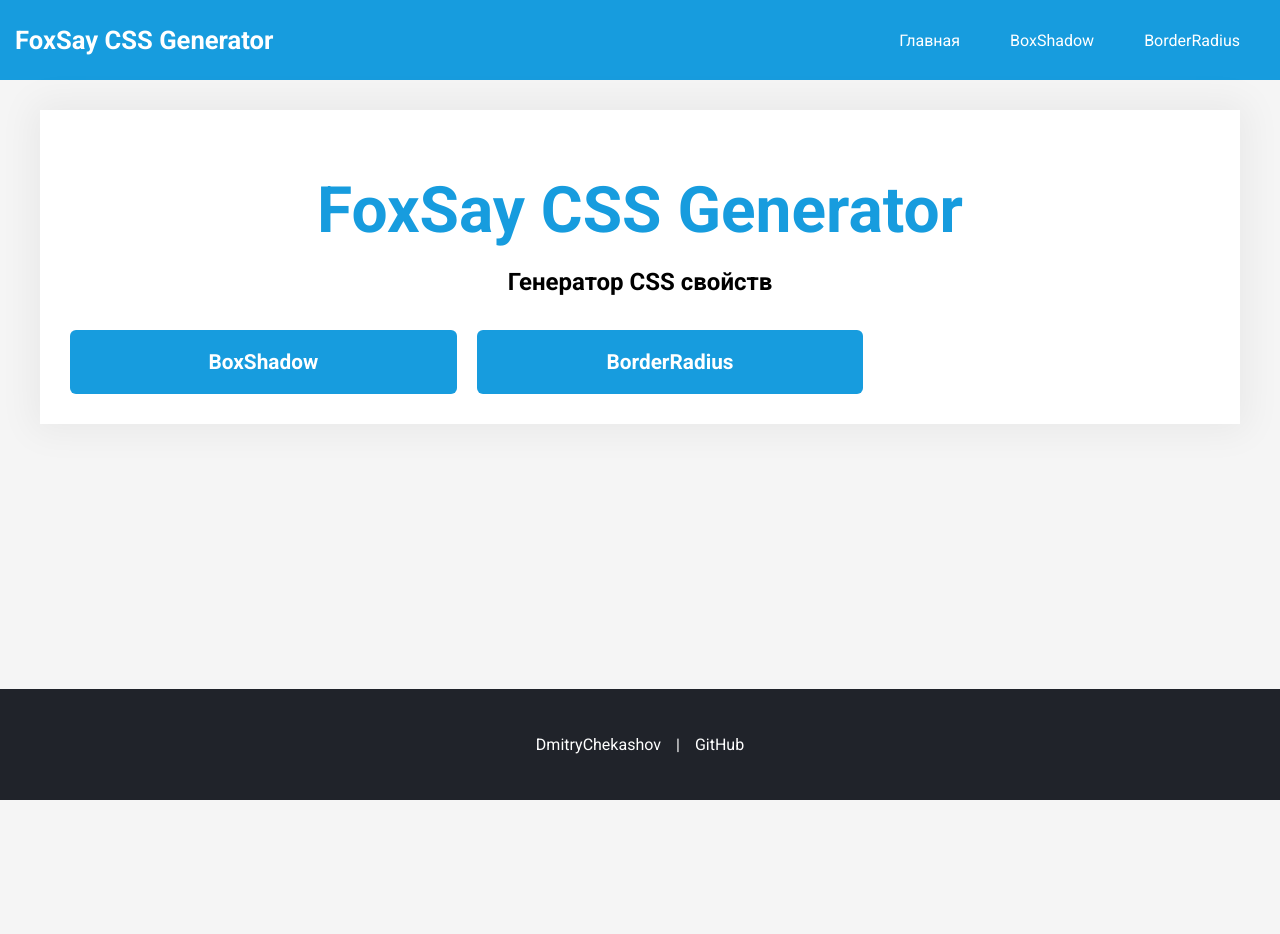
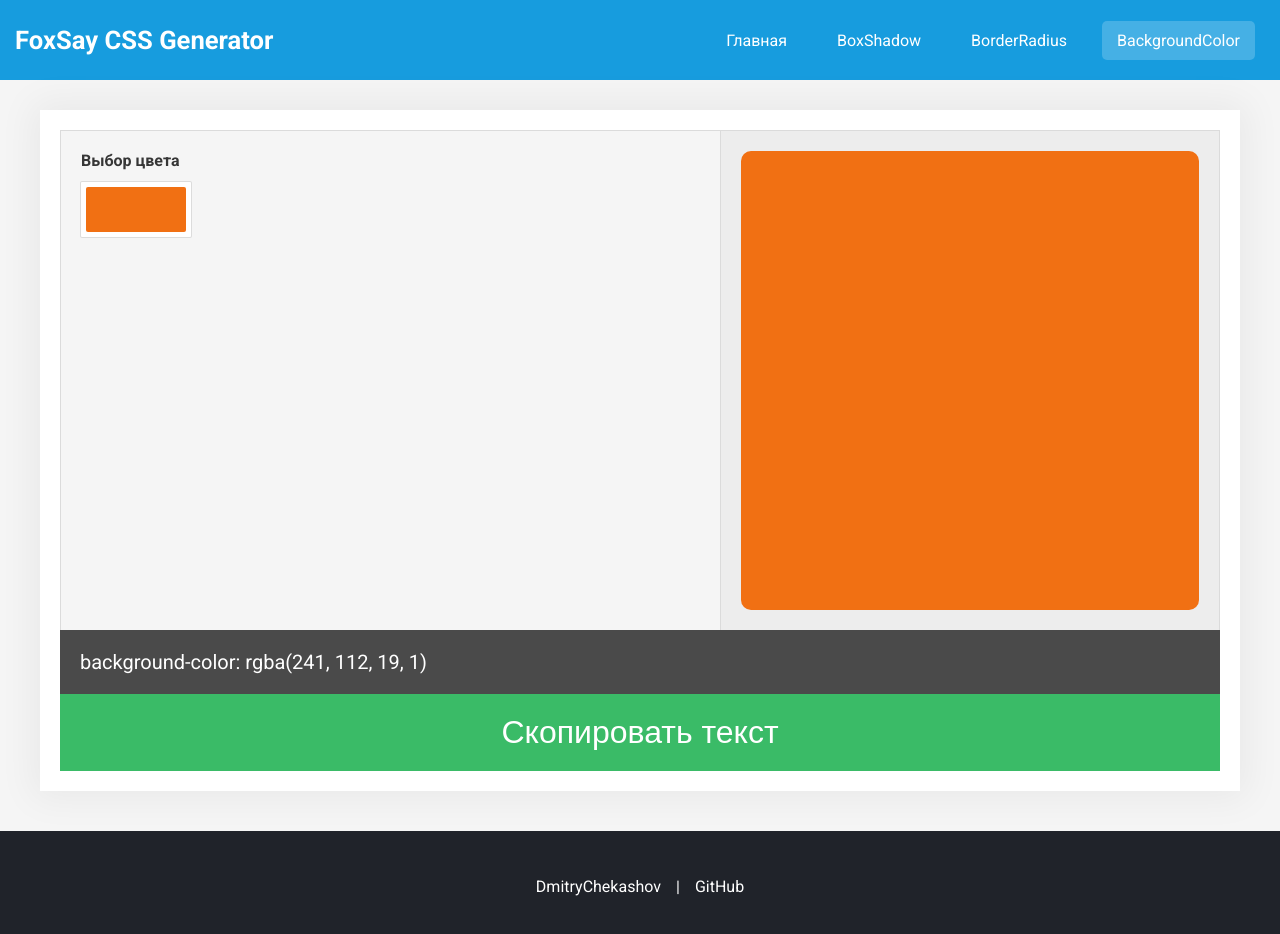
Before and after one commit to DimaChekashov/foxsay-css-generator, a React (Create React App) app: page /background-color in a window 1280 px wide. Shown: the top 934 px of the page. Before the commit the page ends 800 px from the top, so only its background shows below. Built offline with nearby package versions, Linux system fonts and the light colour scheme.

Commit message:
add background-color page

```diff
--- a/package.json
+++ b/package.json
@@ -8,9 +8,11 @@
     "@testing-library/user-event": "^12.8.1",
     "node-sass": "^5.0.0",
     "react": "^17.0.1",
+    "react-color": "^2.19.3",
     "react-dom": "^17.0.1",
     "react-router-dom": "^5.2.0",
     "react-scripts": "4.0.3",
+    "reactcss": "^1.2.3",
     "web-vitals": "^1.1.0"
   },
   "scripts": {
--- a/src/app/App.js
+++ b/src/app/App.js
@@ -2,10 +2,13 @@ import React from "react";
 import "./App.css";
 import HeaderApp from "../component/HeaderApp/HeaderApp.jsx";
 import Footer from "../component/Footer/Footer.jsx";
+
+import { Route, Switch } from "react-router-dom";
+
 import MainPage from "../pages/MainPage/MainPage";
 import BorderRadius from "../pages/BorderRadius/BorderRadius";
 import BoxShadow from "../pages/BoxShadow/BoxShadow";
-import { Route, Switch } from "react-router-dom";
+import BackgroundColor from "../pages/BackgroundColor/BackgroundColor";
 
 function App() {
     return (
@@ -14,6 +17,9 @@ function App() {
             <div className="container">
                 <div className="wrapper">
                     <Switch>
+                        <Route path="/background-color">
+                            <BackgroundColor />
+                        </Route>
                         <Route path="/border-radius">
                             <BorderRadius />
                         </Route>
--- a/src/component/HeaderApp/HeaderApp.jsx
+++ b/src/component/HeaderApp/HeaderApp.jsx
@@ -35,6 +35,15 @@ function HeaderApp() {
                         BorderRadius
                     </NavLink>
                 </li>
+                <li>
+                    <NavLink
+                        className="navbar-link"
+                        activeClassName="active-link"
+                        to="/background-color"
+                    >
+                        BackgroundColor
+                    </NavLink>
+                </li>
             </ul>
         </header>
     );
--- a/src/component/Navigation/Navigation.jsx
+++ b/src/component/Navigation/Navigation.jsx
@@ -14,6 +14,10 @@ function Navigation() {
                 className="navigation-btn"
                 to="/border-radius"
             >BorderRadius</NavLink>
+            <NavLink
+                className="navigation-btn"
+                to="/background-color"
+            >BackgroundColor</NavLink>
         </div>
     );
 }
--- a/src/component/Navigation/Navigation.scss
+++ b/src/component/Navigation/Navigation.scss
@@ -13,7 +13,7 @@
     height: 100%;
     padding: 20px;
     margin: 10px;
-    width: 33.3333333333%;
+    width: calc(33.3333333333% - 20px);
     text-decoration: none;
     font-weight: 700;
     font-size: 1.3rem;
--- a/src/index.css
+++ b/src/index.css
@@ -11,30 +11,47 @@ body {
 }
 
 .generator {
-    width: 800px;
+    width: 100%;
     padding: 20px;
-    border: 1px solid #000000;
+    border: 1px solid #dbdbdb;
     display: flex;
     justify-content: center;
-    margin: 45px auto 0 auto;
+    margin: 0px auto 0 auto;
+    background-color: #f5f5f5;
+    border-bottom: 0;
 }
 
 .generator__inputs {
-    width: 200px;
+    width: 100%;
+    margin-right: 20px;
 }
 
 .input-group {
     margin-bottom: 15px;
 }
 
+.input-group h4 {
+    color: #363636;
+    font-size: 1rem;
+    margin: 0 0 12px 0;
+}
+
 .input-group__input {
     outline: none;
+    color: #363636;
+    width: 100%;
+    padding: 10px;
+    border-radius: 5px;
+    border: 1px solid #b5b5b5;
 }
 
 .generator__result-wrapper {
-    width: 400px;
-    margin-left: 20px;
-    border: 1px solid #000000;
+    min-width: 500px;
+    min-height: 500px;
+    margin: -21px -21px -20px auto;
+    border: 1px solid #dbdbdb;
+    border-bottom: 0;
+    background-color: #ededed;
     display: flex;
     align-items: center;
     justify-content: center;
@@ -42,19 +59,27 @@ body {
 }
 
 .generator__output {
-    margin: 25px auto 0 auto;
-    width: 800px;
+    margin: 0 auto 0 auto;
+    width: 100%;
     padding: 20px;
-    border: 1px solid #000000;
-    font-size: 30px;
-    font-weight: 500;
+    font-size: 20px;
+    font-weight: 400;
+    background-color: #4a4a4a;
+    color: #fff;
 }
 
 .btn-copy {
-    margin: 25px auto 40px auto;
+    border: 0;
+    margin: 0 auto 0px auto;
     display: block;
     padding: 20px;
-    width: 842px;
+    width: 100%;
     font-size: 2rem;
     cursor: pointer;
+    background-color: #3abb67;
+    color: #fff;
 }
+
+.btn-copy:hover {
+    background-color: #3ec46d;
+}
--- /dev/null
+++ b/src/pages/BackgroundColor/BackgroundColor.jsx
@@ -0,0 +1,97 @@
+import React, { useState } from 'react';
+
+import reactCSS from 'reactcss'
+import { SketchPicker } from 'react-color'
+
+import { onCopyText } from "../../utils/utils";
+
+import './BackgroundColor.scss';
+
+function BackgroundColor() {
+    const [displayColorPicker, setDisplayColorPicker] = useState(false);
+    const [color, setColor] = useState({
+        r: '241',
+        g: '112',
+        b: '19',
+        a: '1',
+    });
+
+    function handleClick() {
+        setDisplayColorPicker(!displayColorPicker)
+      };
+
+      function handleClose() {
+        setDisplayColorPicker(false)
+    };
+
+    function handleChange(color) {
+        setColor(color.rgb);
+    };
+    const styles = reactCSS({
+        'default': {
+          color: {
+            width: '100px',
+            height: '45px',
+            borderRadius: '2px',
+            background: `rgba(${ color.r }, ${ color.g }, ${ color.b }, ${ color.a })`,
+          },
+          swatch: {
+            padding: '5px',
+            background: '#fff',
+            borderRadius: '1px',
+            boxShadow: '0 0 0 1px rgba(0,0,0,.1)',
+            display: 'inline-block',
+            cursor: 'pointer',
+          },
+          popover: {
+            position: 'absolute',
+            zIndex: '2',
+          },
+          cover: {
+            position: 'fixed',
+            top: '0px',
+            right: '0px',
+            bottom: '0px',
+            left: '0px',
+          },
+          result: {
+            width: '100%',
+            height: '100%',
+            background: `rgba(${ color.r }, ${ color.g }, ${ color.b }, ${ color.a })`,
+          }
+        },
+      });
+
+    return (
+        <div>
+            <div className="generator background-color">
+                <div className="generator__inputs">
+                    <div className="input-group">
+                        <h4>Выбор цвета</h4>
+                        <div style={ styles.swatch } onClick={handleClick}>
+                        <div style={ styles.color } />
+                        </div>
+                        { displayColorPicker ? <div style={ styles.popover }>
+                        <div style={ styles.cover } onClick={handleClose}/>
+                        <SketchPicker color={color} onChange={(color) => handleChange(color)} />
+                        </div> : null }
+                    </div>
+                </div>
+                <div className="generator__result-wrapper">
+                    <div className="border-radius__result" style={styles.result}></div>
+                </div>
+            </div>
+            <div className="generator__output">
+                {`background-color: rgba(${ color.r }, ${ color.g }, ${ color.b }, ${ color.a })`}
+            </div>
+            <button
+                className="btn-copy"
+                onClick={() => onCopyText(".generator__output")}
+            >
+                Скопировать текст
+            </button>
+      </div>
+    )
+}
+
+export default BackgroundColor;
--- /dev/null
+++ b/src/pages/BackgroundColor/BackgroundColor.scss
@@ -0,0 +1,7 @@
+.generator {
+
+}
+
+.generator__preview {
+
+}
```
Also changed, not shown: 1 other file (tests, documents, lock files or other folders).
